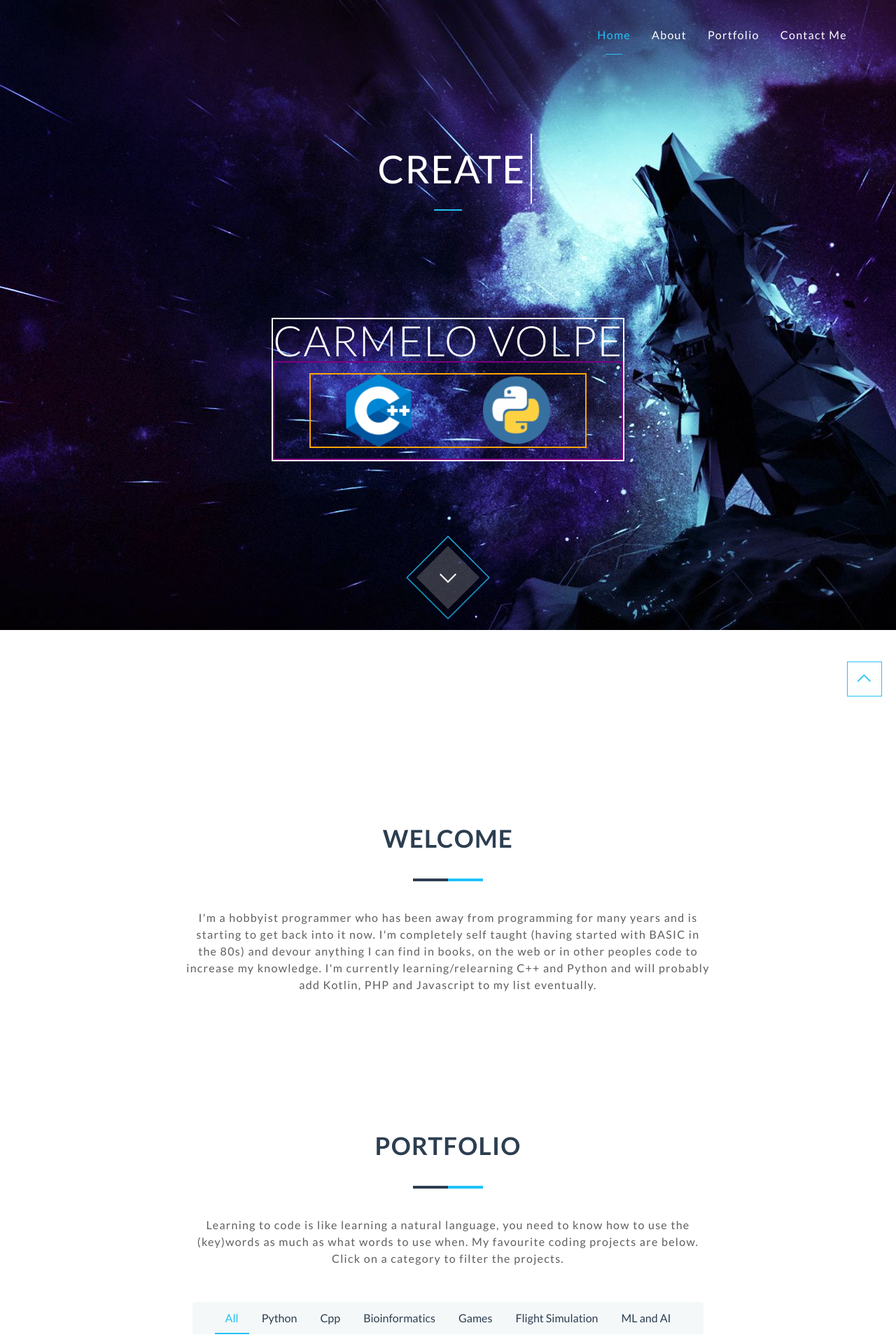
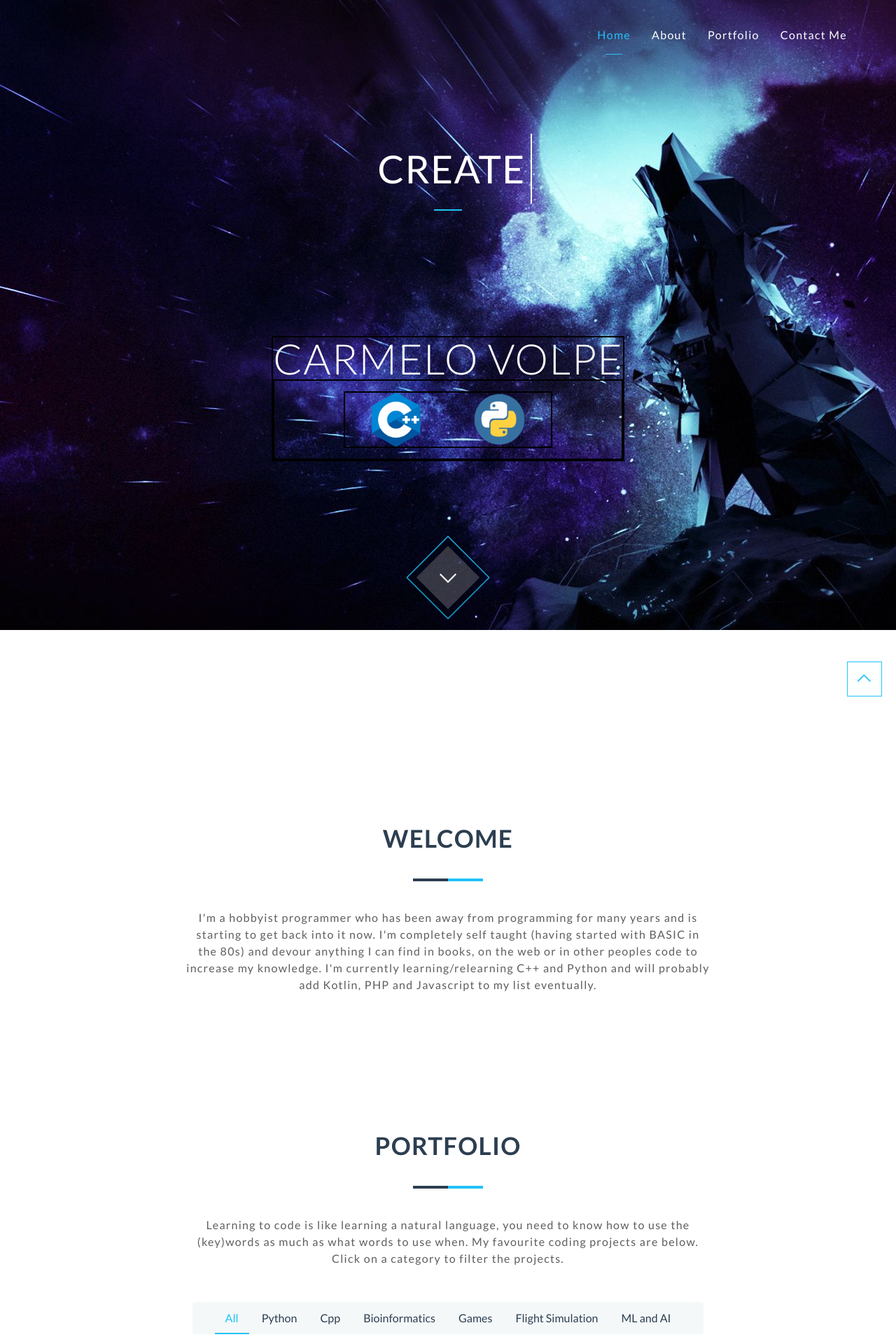
Before and after one commit to Gamernaut/gamernaut.github.io, a Jekyll site: the page built from index.html, in a window 1280 px wide. Shown: the top 1920 px of the page at 70% size. Built offline with Jekyll 4.4.1, drawn with Linux system fonts in a browser that asks for light colours; nearby versions of some CDN libraries.

Commit message:
Update header.html

```diff
--- a/_includes/header.html
+++ b/_includes/header.html
@@ -80,11 +80,11 @@
         <div>
            <hr class="small">
            <div style="min-height: 350px; display: block; margin-left: auto; margin-right: auto;">
-             <div style="position: absolute; left: 50%; bottom: 0px; -webkit-transform: translateX(-50%); transform: translateX(-50%); border: 2px solid white">
+             <div style="position: absolute; left: 50%; bottom: 0px; -webkit-transform: translateX(-50%); transform: translateX(-50%); border: 2px solid black">
                <h1 class="thin">{{ site.header-title }}</h1>
                <!-- <div style="display: flex; vertical-align: top; horizonal-align: center; width: 80%; margin: 15px; border: 2px solid green"> -->
-               <div style="display: flex; justify-content: center; border: 2px solid purple">
-                 <div style="display: flex; vertical-align: top; justify-content: center; width: 80%; margin: 15px; border: 2px solid orange">
+               <div style="display: flex; justify-content: center; border: 2px solid black">
+                 <div style="display: flex; vertical-align: top; justify-content: center; width: 60%; margin: 15px; border: 2px solid black">
                    <img style="display: block; margin-left: auto; margin-right: auto;" src="{{ site.baseurl }}/images/logos/cplusplus.png" width="25%" alt="Cplusplus.png logo"/>
                    <img style="display: block; margin-left: auto; margin-right: auto;" src="{{ site.baseurl }}/images/logos/python.png" width="25%" alt="Python.png logo"/>
                  </div>
```
